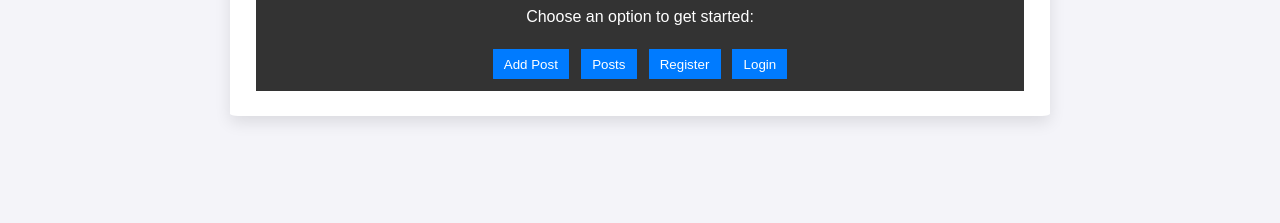
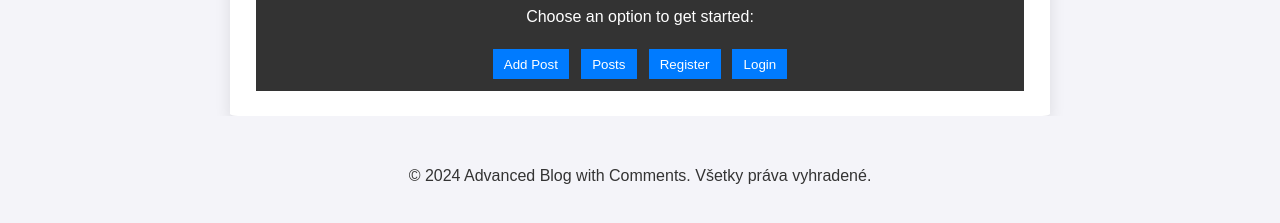
Before and after one commit to IlarionDub/V2.8, a website: page index.html in a window 1280 px wide. Shown: the part 155-378 px from the top of the page. Drawn offline with Linux system fonts and the light colour scheme; no server answers.

Commit message:
Update index.html

```diff
--- a/index.html
+++ b/index.html
@@ -50,9 +50,22 @@
 
     <button class="admin" id="adminPanelButton">Admin Panel</button>
 
-
     <main id="app">
     </main>
+
+
+       <footer style="
+    text-align: center;
+    padding: 3% 0;
+    background: #f4f4f9;
+    font-size: 1em;
+    color: #333;
+    margin-top: 0.001%;
+    border-top: 0.5em solid #f4f4f9;">
+        <p style="margin: 0;">
+            &copy; 2024 Advanced Blog with Comments. Všetky práva vyhradené.
+        </p>
+    </footer>
 
 
     <script src="app.js"></script>
```
